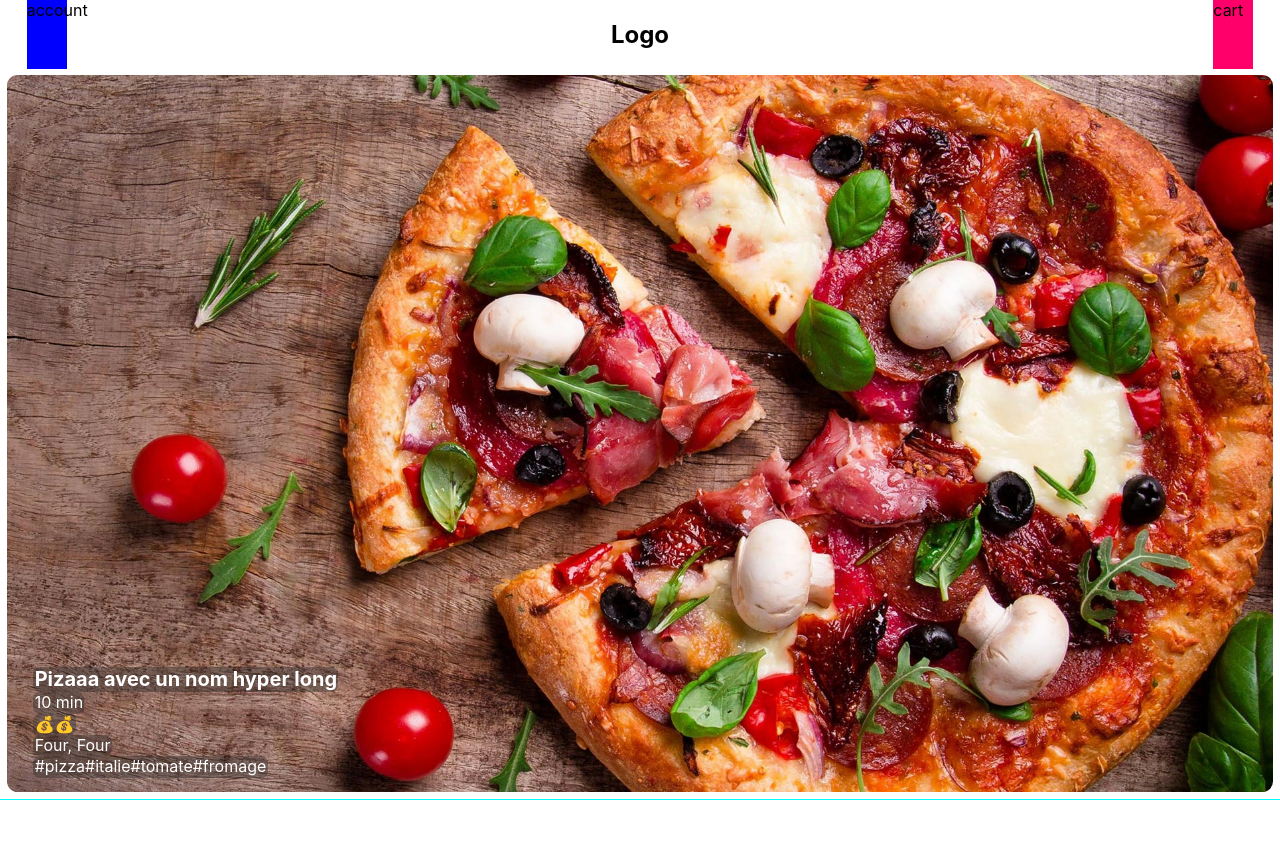
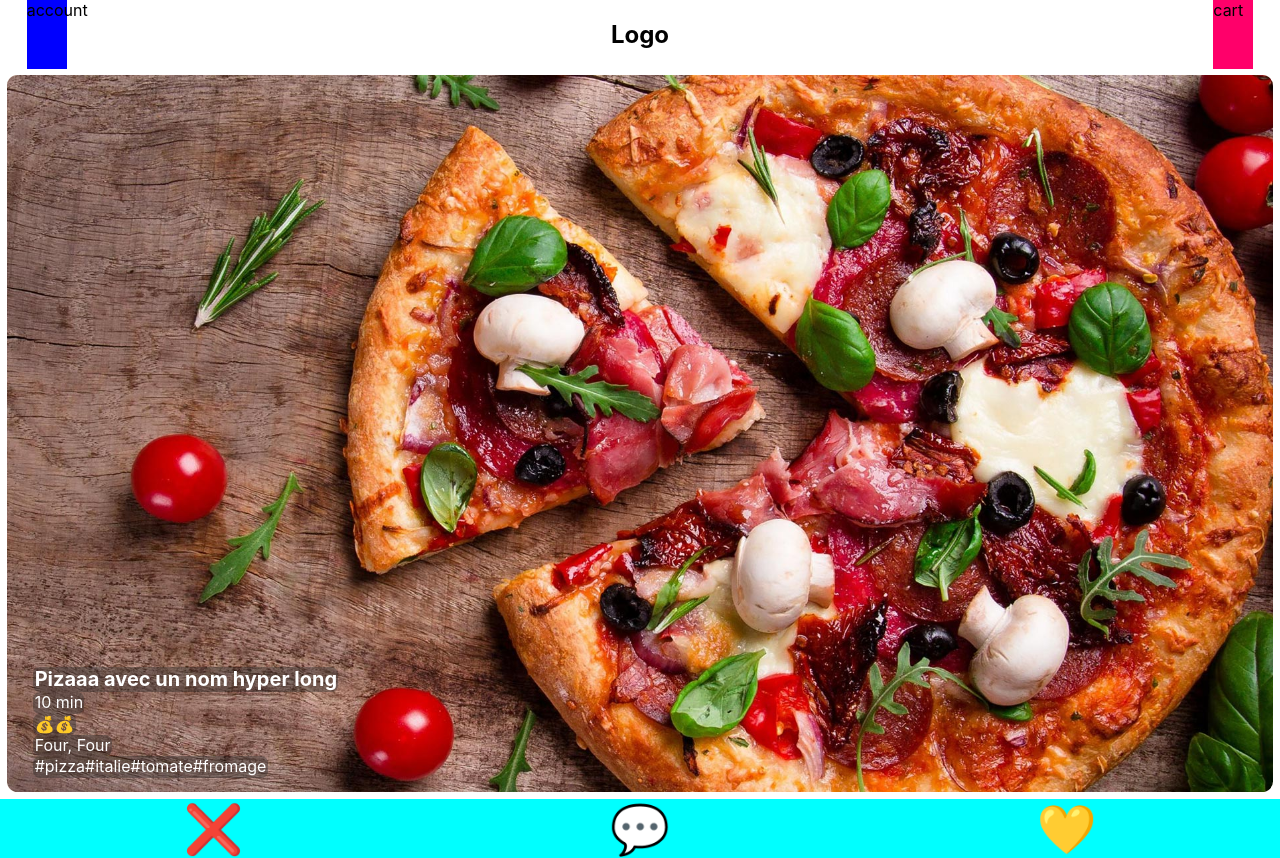
Before and after one commit to ADejbakhsh/flavor-match, a React (Create React App) app: page / in a window 1280 px wide. Before the commit the page ends 800 px from the top, so only its background shows below. Built offline with nearby package versions, Linux system fonts and the light colour scheme.

Commit message:
footer css ☢ c'est moche

```diff
--- a/src/component/App.tsx
+++ b/src/component/App.tsx
@@ -2,6 +2,7 @@ import React from "react"
 import "../css/App.css"
 import Header from "./Header"
 import Recette_card from "./Recette_card"
+import Footer from "./Footer"
 
 function App() {
     return (
@@ -10,11 +11,13 @@ function App() {
                 <Header />
             </div>
             <div className="recipe">
+                {/*TODO wrap  dans un truc qui permet de swip */}
                 <Recette_card />
                 <div />
             </div>
             <div className="footer">
-
+                <Footer />
+                {/* accepter ou refuser la recette actuelle + commentaire quand swip vers le haut*/}
             </div>
         </div>
     )
--- /dev/null
+++ b/src/component/Footer.tsx
@@ -0,0 +1,15 @@
+import React from "react"
+import "../css/Footer.css"
+
+function Footer() {
+    // returne ❌  ✅
+    return (
+        <>
+            <div className="button">❌</div>
+            <div className="button">💬</div>
+            <div className="button">💛</div>
+        </>
+    )
+}
+
+export default Footer
--- a/src/css/App.css
+++ b/src/css/App.css
@@ -24,11 +24,14 @@
   display: flex;
   margin: 5pt;
   background-color: blueviolet;
-  border-radius: 20pt; /*TODO is it needed ? 10/02/22*/
+  border-radius: 20pt;
+  /*TODO is it needed ? 10/02/22*/
 }
 
 .footer {
   grid-area: footer;
   display: flex;
   background-color: aqua;
+  justify-content: space-around;
+  align-items: center;
 }
--- /dev/null
+++ b/src/css/Footer.css
@@ -0,0 +1,3 @@
+.button {
+    font-size: 300%;
+}
```
Also changed, not shown: src/toDelete/forest spaghetti.png (added).
